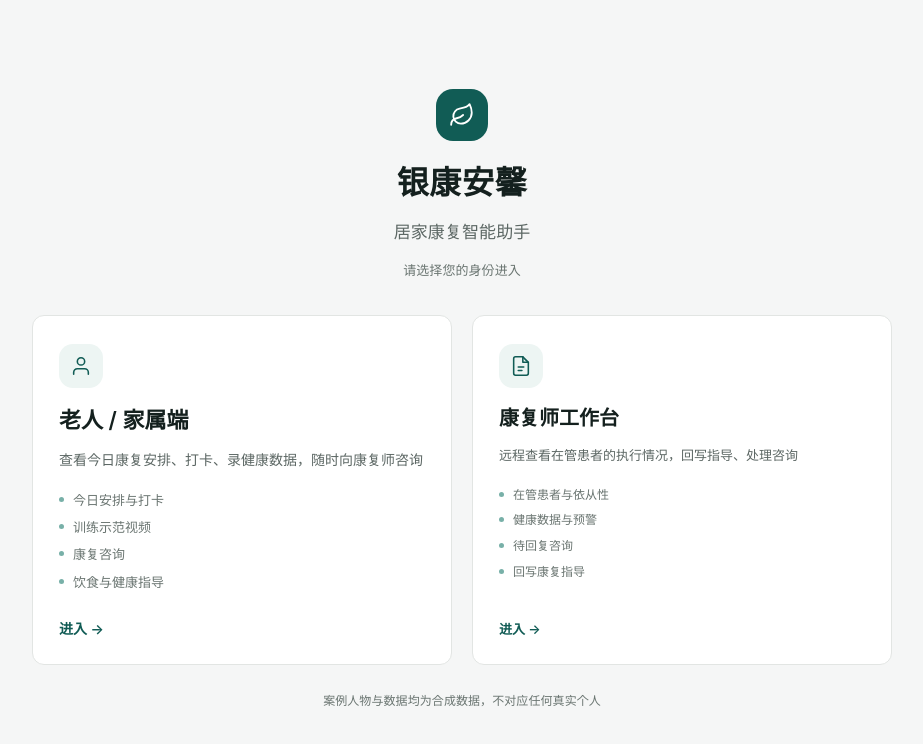
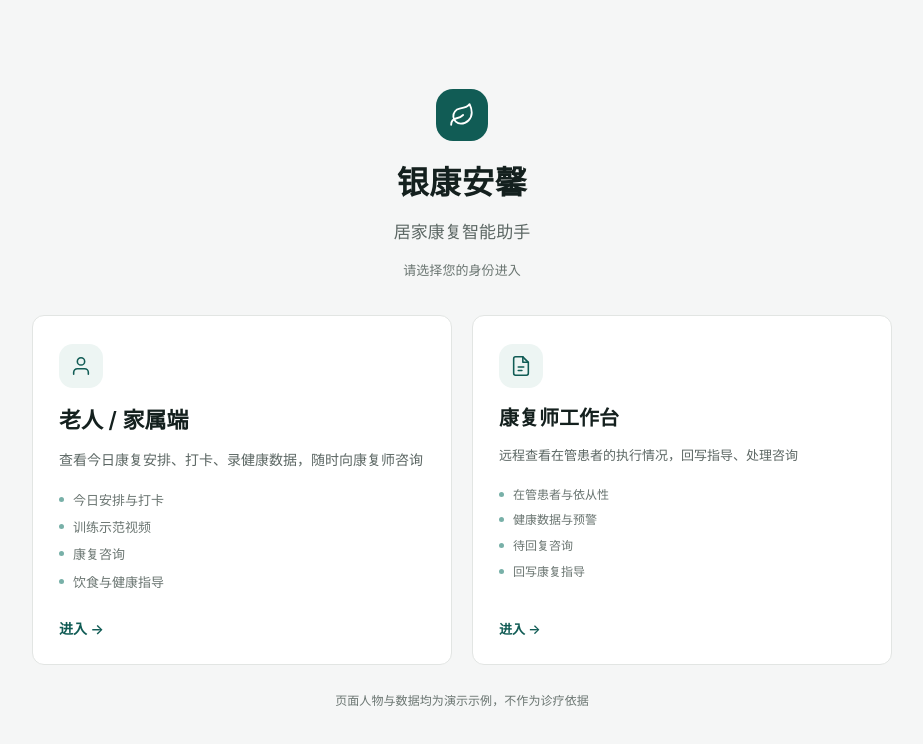
Before and after one commit to oyonline/kfzl-rehab-demo, a React (Vite) app: page / in a window 1280 px wide. Shown: the top 744 px of the page, without its empty margins (178-1101 px from the left). Built offline with nearby package versions, Linux system fonts and the light colour scheme.

Commit message:
docs(ui): 演示声明措辞体面化，移除用户可见的合成数据字眼
Coze-Commit-Type: user
Coze-User-ID: 3049396962077992
Coze-Conversation-ID: 205608095191810

```diff
--- a/src/data/types.ts
+++ b/src/data/types.ts
@@ -27,7 +27,7 @@ export type DataOrigin =
   | 'placeholder'          // 占位素材，未到位，禁止冒充自有内容
 
 export const ORIGIN_LABEL: Record<DataOrigin, string> = {
-  synthetic: '演示病例｜身份与健康数据为合成数据',
+  synthetic: '演示病例｜内容为演示示例，仅供参考',
   therapist_confirmed: '基于康复师确认计划',
   team_reviewed: '团队审核知识库',
   ai_generated: 'AI 生成摘要',
--- a/src/pages/LandingPage.tsx
+++ b/src/pages/LandingPage.tsx
@@ -70,7 +70,7 @@ export function LandingPage() {
         </div>
 
         <p style={{ textAlign: 'center', marginTop: 26, fontSize: 'var(--t-xs)', color: 'var(--ink-4)' }}>
-          案例人物与数据均为合成数据，不对应任何真实个人
+          页面人物与数据均为演示示例，不作为诊疗依据
         </p>
       </div>
     </div>
```
